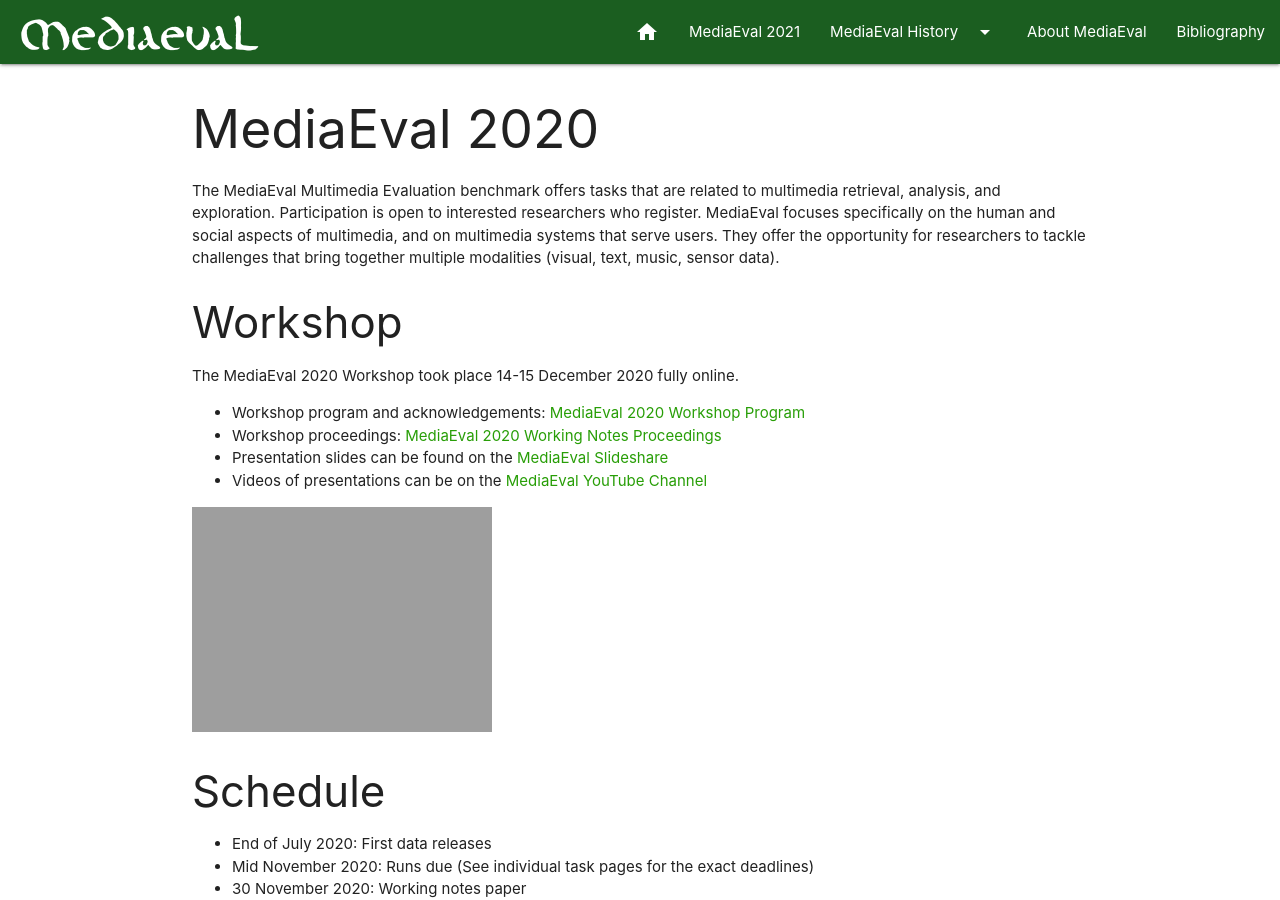
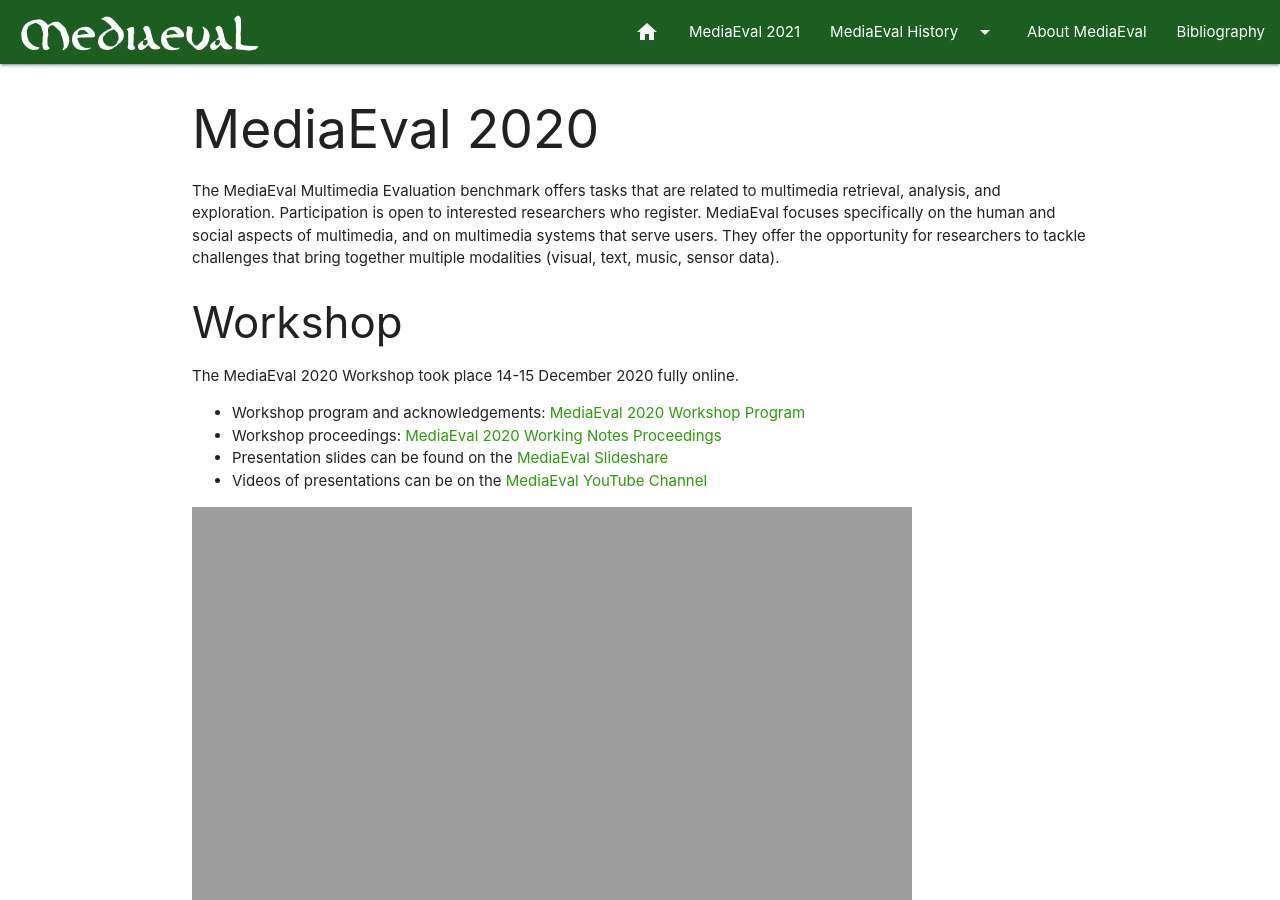
Before and after one commit to multimediaeval/multimediaeval.github.io, a Jekyll site: the page built from _editions/2020.md, in a window 1280 px wide and 900 px high. Built offline with Jekyll 4.4.1, drawn with Linux system fonts in a browser that asks for light colours.

Commit message:
Update 2020.md

```diff
--- a/_editions/2020.md
+++ b/_editions/2020.md
@@ -19,7 +19,7 @@
 * Presentation slides can be found on the [MediaEval Slideshare](https://www.slideshare.net/multimediaeval/presentations)
 * Videos of presentations can be on the [MediaEval YouTube Channel](https://www.youtube.com/channel/UCc-1NW1Uo2o_zI4F81iyTcw/videos)
 
-<img src="https://multimediaeval.github.io/editions/2020/docs/MediaEval2020GroupPhoto.png" width="300"/>
+<img src="https://multimediaeval.github.io/editions/2020/docs/MediaEval2020GroupPhoto.png" width="720"/>
 
 <!---
 * Workshop registration: [MediaEval 2020 Workshop Registration Form](https://forms.gle/ZbXsMSzRTc2xcphB6)
```
